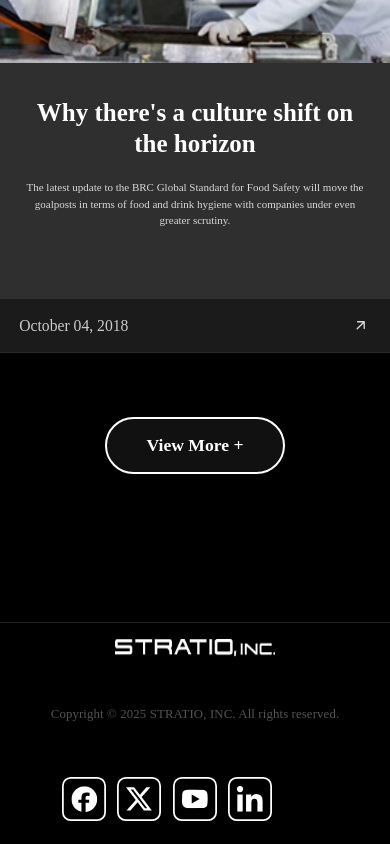
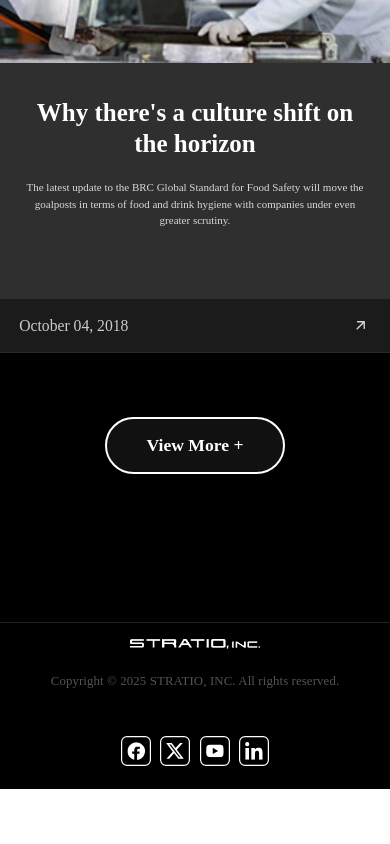
Before and after one commit to MoeThetPanHnin/stratiohomepage, a React (Vite) app: page /news in a window 390 px wide. Shown: the part 4861-5705 px from the top of the page. After the commit the page ends 5650 px from the top, so only its background shows below. Built offline with nearby package versions, Linux system fonts and the light colour scheme.

Commit message:
mobile update

```diff
--- a/src/App.css
+++ b/src/App.css
@@ -950,6 +950,7 @@ button[type="submit"]:hover {
 @media (max-width: 900px) {
   .social-icons {
     justify-content: center !important;
+    margin-right: 0 !important;
   }
 }
 
@@ -958,3 +959,58 @@ button[type="submit"]:hover {
     width: 160px !important;
   }
 }
+
+@media (max-width: 600px) {
+  .footer {
+    flex-direction: column;
+    align-items: center !important;
+    gap: 1rem;
+  }
+  .footer-left {
+    flex-direction: column;
+    align-items: center;
+    gap: 0.6rem;
+  }
+  .footer-logo {
+    width: 150px !important;
+    height: auto;
+    margin: 0;
+  }
+  .social-icons {
+    justify-content: center !important;
+    gap: 0.8rem;
+    margin-right: 0 !important;
+  }
+  .icon-box img {
+    width: 36px;
+    height: 36px;
+  }
+}
+
+@media (max-width: 400px) {
+  .footer-logo {
+    width: 130px !important;
+  }
+  .social-icons {
+    gap: 0.6rem;
+    margin-right: 0 !important;
+  }
+  .icon-box img {
+    width: 30px;
+    height: 30px;
+  }
+}
+
+@media (max-width: 374px) {
+  .footer-logo {
+    width: 120px !important;
+  }
+  .icon-box img {
+    width: 26px;
+    height: 26px;
+  }
+  .social-icons {
+    gap: 0.5rem;
+    margin-right: 0 !important;
+  }
+}
```
